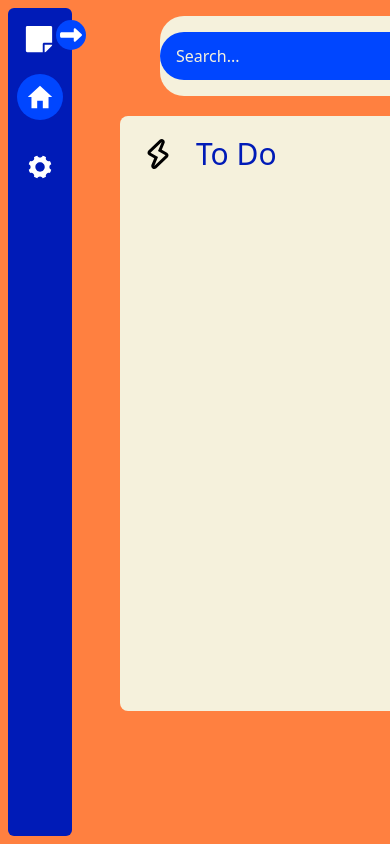
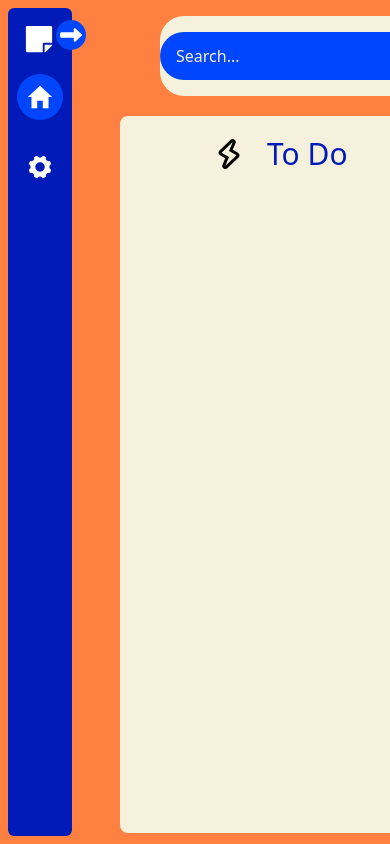
Before and after one commit to Xranos/BinusFlow, a React (Vite) app: page / in a window 390 px wide. Shown: the top 844 px of the page. Built offline with nearby package versions, Linux system fonts and the light colour scheme.

Commit message:
Refactor ViewTaskModal and Taskboard for improved layout and responsiveness

```diff
--- a/src/assets/components/modals/viewTaskModal.tsx
+++ b/src/assets/components/modals/viewTaskModal.tsx
@@ -1,4 +1,3 @@
-import { useState } from "react";
 import ModalOverlay from "./modalOverlay"
 
 type ViewTaskModalProps = {
--- a/src/assets/components/taskboard.tsx
+++ b/src/assets/components/taskboard.tsx
@@ -17,17 +17,17 @@ function Taskboard({ title = "TaskBoard", Icon, status, tasks, onDragStart, onDr
             <div
                 onDragOver={onDragOver}
                 onDrop={() => onDrop(status)}
-                className="bg-[#F5F1DC] h-[595px] min-h-[595px] max-h-[595px] w-full rounded-lg flex flex-col"
+                className="bg-[#F5F1DC] h-[85vh] max-h-[85h] w-full rounded-lg flex flex-col"
             >
-                <div className="flex text-[#001BB7] gap-5 p-5 items-center ">
+                <div className="flex text-[#001BB7] gap-5 p-5 items-center justify-center">
                     <span className="text-4xl text-black">
                         {Icon}
                     </span>
                     <span className="text-3xl ">{title}</span>
                 </div>
 
-                <div className="flex-1 w-full overflow-y-auto px-4 py-2">
-                    <div className="mx-auto grid grid-cols-[auto_auto] gap-x-15 gap-y-2">
+                <div className="flex-1 w-full overflow-y-auto px-4 py-2 flex items-start justify-center">
+                    <div className="mx-auto grid grid-cols-[auto_auto] gap-x-10 gap-y-5 ">
                         {tasks.map((task) => (
                             <Task
                                 key={task.taskId}
```
